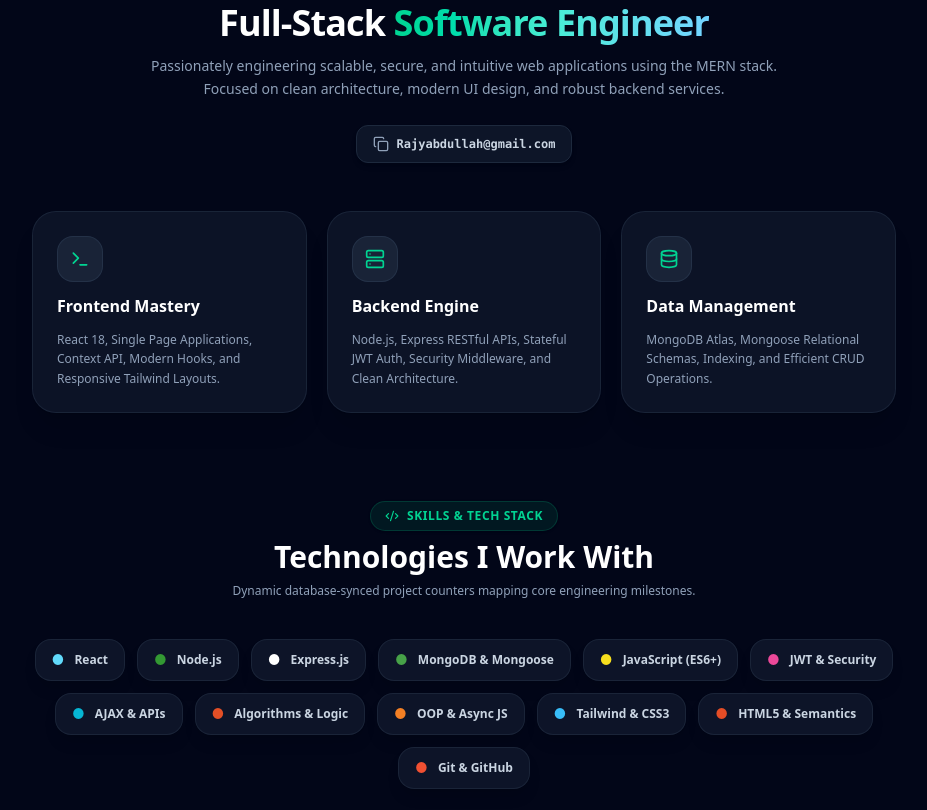
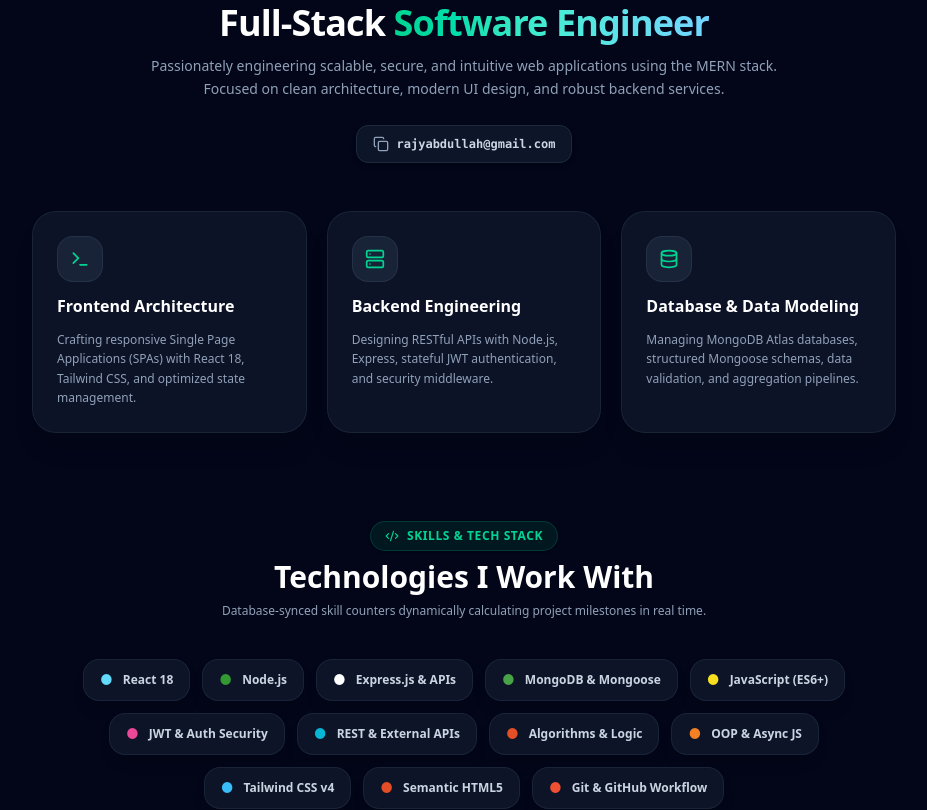
Before and after one commit to rajyabdullah-spec/portfolio-hub-mern, a React (Vite) app in the folder client/: page /about in a window 1280 px wide. Shown: the part 200-1010 px from the top of the page, without its empty margins (176-1103 px from the left). Built offline with nearby package versions, Linux system fonts and the light colour scheme; no server answers.

Commit message:
refactor: optimize wording, email formatting, and tech descriptions in AboutAndSkills

```diff
--- a/client/src/components/AboutAndSkills.jsx
+++ b/client/src/components/AboutAndSkills.jsx
@@ -1,35 +1,35 @@
 import React, { useState, useEffect } from 'react';
 import { motion } from 'framer-motion';
-import { User, Code2, Copy, Check, Terminal, Server, Database, Sparkles, Layers } from 'lucide-react';
+import { User, Code2, Copy, Check, Terminal, Server, Database, Sparkles } from 'lucide-react';
 import toast from 'react-hot-toast';
 import API from '../api/axios';
 
 const SKILLS_TEMPLATE = [
-  { name: 'React', category: 'Frontend', keywords: ['React', 'JSX', 'Hooks', 'Context API'], count: 0, color: '#61DAFB', bg: 'hover:bg-[#61DAFB]/10 hover:border-[#61DAFB]/50' },
+  { name: 'React 18', category: 'Frontend', keywords: ['React', 'JSX', 'Hooks', 'Context API'], count: 0, color: '#61DAFB', bg: 'hover:bg-[#61DAFB]/10 hover:border-[#61DAFB]/50' },
   { name: 'Node.js', category: 'Backend', keywords: ['Node.js', 'Node'], count: 0, color: '#339933', bg: 'hover:bg-[#339933]/10 hover:border-[#339933]/50' },
-  { name: 'Express.js', category: 'Backend', keywords: ['Express.js', 'Express', 'MVC', 'REST API', 'REST'], count: 0, color: '#FFFFFF', bg: 'hover:bg-white/10 hover:border-white/50' },
+  { name: 'Express.js & APIs', category: 'Backend', keywords: ['Express.js', 'Express', 'MVC', 'REST API', 'REST'], count: 0, color: '#FFFFFF', bg: 'hover:bg-white/10 hover:border-white/50' },
   { name: 'MongoDB & Mongoose', category: 'Database', keywords: ['MongoDB', 'Mongoose', 'Database'], count: 0, color: '#47A248', bg: 'hover:bg-[#47A248]/10 hover:border-[#47A248]/50' },
   { name: 'JavaScript (ES6+)', category: 'Core', keywords: ['JavaScript', 'JS', 'ES6', 'DOM', 'Arrow Functions'], count: 0, color: '#F7DF1E', bg: 'hover:bg-[#F7DF1E]/10 hover:border-[#F7DF1E]/50' },
-  { name: 'JWT & Security', category: 'Backend', keywords: ['JWT', 'JWT Auth', 'Bcrypt', 'HTTP-Only Cookies', 'Auth'], count: 0, color: '#EC4899', bg: 'hover:bg-pink-500/10 hover:border-pink-500/50' },
-  { name: 'AJAX & APIs', category: 'Frontend', keywords: ['AJAX', 'Fetch API', 'XHR', 'OMDb API', 'FakeStore API', 'OpenWeather API'], count: 0, color: '#06B6D4', bg: 'hover:bg-cyan-500/10 hover:border-cyan-500/50' },
+  { name: 'JWT & Auth Security', category: 'Backend', keywords: ['JWT', 'JWT Auth', 'Bcrypt', 'HTTP-Only Cookies', 'Auth'], count: 0, color: '#EC4899', bg: 'hover:bg-pink-500/10 hover:border-pink-500/50' },
+  { name: 'REST & External APIs', category: 'Frontend', keywords: ['AJAX', 'Fetch API', 'XHR', 'OMDb API', 'FakeStore API', 'OpenWeather API'], count: 0, color: '#06B6D4', bg: 'hover:bg-cyan-500/10 hover:border-cyan-500/50' },
   { name: 'Algorithms & Logic', category: 'Core', keywords: ['Algorithms', 'Loops', 'Logic', 'Recursion', 'Bubble Sort'], count: 0, color: '#E34F26', bg: 'hover:bg-[#E34F26]/10 hover:border-[#E34F26]/50' },
   { name: 'OOP & Async JS', category: 'Core', keywords: ['OOP', 'Promises', 'Async', 'Async/Await', 'ES6 Classes'], count: 0, color: '#F48024', bg: 'hover:bg-[#F48024]/10 hover:border-[#F48024]/50' },
-  { name: 'Tailwind & CSS3', category: 'Frontend', keywords: ['Tailwind', 'Bootstrap', 'Bootstrap 5', 'CSS3'], count: 0, color: '#38BDF8', bg: 'hover:bg-sky-500/10 hover:border-sky-500/50' },
-  { name: 'HTML5 & Semantics', category: 'Frontend', keywords: ['HTML5', 'Semantics', 'HTML Forms', 'HTML'], count: 0, color: '#E44D26', bg: 'hover:bg-orange-500/10 hover:border-orange-500/50' },
-  { name: 'Git & GitHub', category: 'Tools', keywords: ['Git', 'GitHub', 'Version Control'], count: 0, color: '#F05032', bg: 'hover:bg-[#F05032]/10 hover:border-[#F05032]/50' }
+  { name: 'Tailwind CSS v4', category: 'Frontend', keywords: ['Tailwind', 'Bootstrap', 'Bootstrap 5', 'CSS3'], count: 0, color: '#38BDF8', bg: 'hover:bg-sky-500/10 hover:border-sky-500/50' },
+  { name: 'Semantic HTML5', category: 'Frontend', keywords: ['HTML5', 'Semantics', 'HTML Forms', 'HTML'], count: 0, color: '#E44D26', bg: 'hover:bg-orange-500/10 hover:border-orange-500/50' },
+  { name: 'Git & GitHub Workflow', category: 'Tools', keywords: ['Git', 'GitHub', 'Version Control'], count: 0, color: '#F05032', bg: 'hover:bg-[#F05032]/10 hover:border-[#F05032]/50' }
 ];
 
 const HIGHLIGHT_CARDS = [
-  { icon: Terminal, title: 'Frontend Mastery', desc: 'React 18, Single Page Applications, Context API, Modern Hooks, and Responsive Tailwind Layouts.' },
-  { icon: Server, title: 'Backend Engine', desc: 'Node.js, Express RESTful APIs, Stateful JWT Auth, Security Middleware, and Clean Architecture.' },
-  { icon: Database, title: 'Data Management', desc: 'MongoDB Atlas, Mongoose Relational Schemas, Indexing, and Efficient CRUD Operations.' }
+  { icon: Terminal, title: 'Frontend Architecture', desc: 'Crafting responsive Single Page Applications (SPAs) with React 18, Tailwind CSS, and optimized state management.' },
+  { icon: Server, title: 'Backend Engineering', desc: 'Designing RESTful APIs with Node.js, Express, stateful JWT authentication, and security middleware.' },
+  { icon: Database, title: 'Database & Data Modeling', desc: 'Managing MongoDB Atlas databases, structured Mongoose schemas, data validation, and aggregation pipelines.' }
 ];
 
 const AboutAndSkills = () => {
   const [copied, setCopied] = useState(false);
   const [skills, setSkills] = useState(SKILLS_TEMPLATE);
 
-  const myEmail = "Rajyabdullah@gmail.com";
+  const myEmail = "rajyabdullah@gmail.com";
 
   useEffect(() => {
     let isMounted = true;
@@ -81,7 +81,7 @@ const AboutAndSkills = () => {
       className="py-12 md:py-16 space-y-16 select-none"
     >
 
-      {/* About Section */}
+      {/* About Section Header */}
       <div className="max-w-4xl mx-auto space-y-8 px-4">
         <div className="text-center space-y-3">
           <div className="inline-flex items-center gap-2 text-emerald-400 font-semibold text-xs tracking-wider uppercase bg-emerald-500/10 px-3.5 py-1.5 rounded-full border border-emerald-500/20 shadow-sm">
@@ -154,7 +154,7 @@ const AboutAndSkills = () => {
           </div>
           <h3 className="text-2xl sm:text-3xl font-bold text-white">Technologies I Work With</h3>
           <p className="text-xs text-slate-400 max-w-lg mx-auto">
-            Dynamic database-synced project counters mapping core engineering milestones.
+            Database-synced skill counters dynamically calculating project milestones in real time.
           </p>
         </div>
 
@@ -186,7 +186,7 @@ const AboutAndSkills = () => {
         {/* Live Sync Footer Note */}
         <div className="flex items-center justify-center gap-2 text-[11px] font-mono text-slate-500 pt-4">
           <Sparkles className="w-3.5 h-3.5 text-emerald-400" />
-          <span>Real-time aggregation synced with backend database</span>
+          <span>Real-time skill aggregation synced with MongoDB Atlas</span>
         </div>
       </div>
     </motion.section>
```
